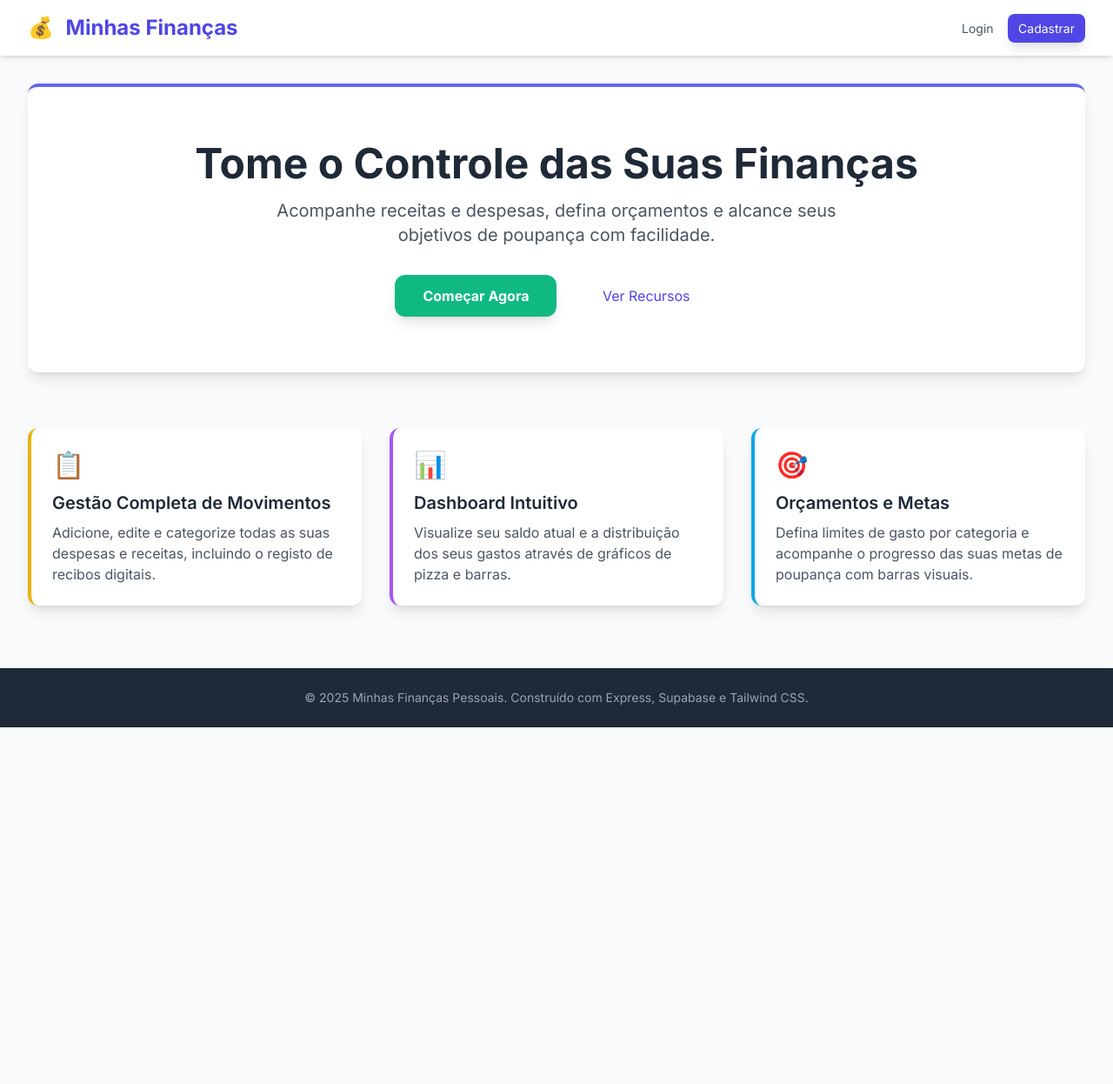
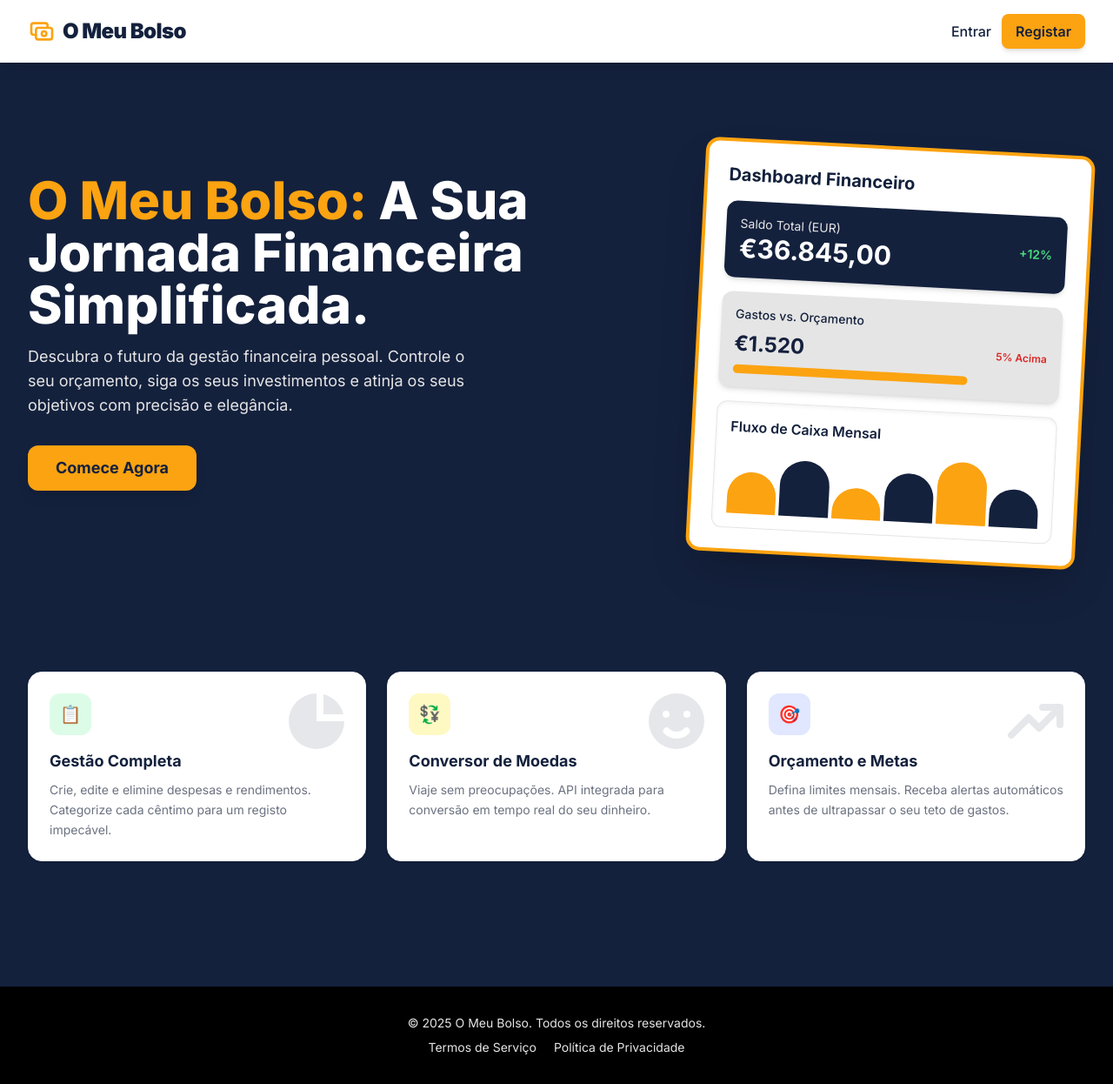
Before and after one commit to Nathan-DuarteGIT/O-Meu-Bolso, a website: page src/views/home.html in a window 1280 px wide. Shown: the whole page at 87% size. Before the commit the page ends 836 px from the top, so only its background shows below. Drawn offline with nearby package versions, Linux system fonts and the light colour scheme.

Commit message:
Ajusta e finaliza o layout do home.html

```diff
--- a/src/views/home.html
+++ b/src/views/home.html
@@ -1,101 +1,216 @@
 <!DOCTYPE html>
-<html lang="pt-BR">
+<html lang="pt-pt">
+
 <head>
     <meta charset="UTF-8">
     <meta name="viewport" content="width=device-width, initial-scale=1.0">
-    <!-- Título atualizado para 'Home' -->
-    <title>Minhas Finanças - Bem-Vindo</title>
-    <!-- Inclui o Tailwind CSS via CDN -->
+    <title>O Meu Bolso - O Futuro das Suas Finanças</title>
     <script src="https://cdn.tailwindcss.com"></script>
-    <!-- Configuração do Tailwind para usar cores e fontes customizadas se necessário -->
+    <link href="https://fonts.googleapis.com/css2?family=Inter:wght@100..900&display=swap" rel="stylesheet">
+    <style>
+        /* Define a fonte Inter como padrão */
+        body {
+            font-family: 'Inter', sans-serif;
+        }
+
+        /* Custom scrollbar styling for a cleaner look */
+        ::-webkit-scrollbar {
+            width: 8px;
+        }
+
+        ::-webkit-scrollbar-track {
+            background: #14213D;
+        }
+
+        ::-webkit-scrollbar-thumb {
+            background: #FCA311;
+            border-radius: 4px;
+        }
+    </style>
     <script>
+        // Configuração customizada do Tailwind para a paleta de cores
         tailwind.config = {
             theme: {
                 extend: {
-                    fontFamily: {
-                        sans: ['Inter', 'sans-serif'],
+                    colors: {
+                        // Paleta de Cores do Utilizador
+                        'navy': '#14213D',
+                        'gold': '#FCA311',
+                        'light-gray': '#E5E5E5',
+                        'white': '#FFFFFF',
+                        'black': '#000000',
                     },
                 }
             }
         }
     </script>
-    <style>
-        /* Define a fonte Inter globalmente */
-        @import url('https://fonts.googleapis.com/css2?family=Inter:wght@400;600;700&display=swap');
-    </style>
 </head>
-<body class="bg-gray-50 font-sans antialiased flex flex-col min-h-screen">
 
-    <!-- Cabeçalho (Header) -->
-    <header class="bg-white shadow-md">
+<body class="bg-navy text-white min-h-screen antialiased">
+
+    <header class="sticky top-0 z-50 bg-white shadow-lg">
         <div class="max-w-7xl mx-auto px-4 sm:px-6 lg:px-8 py-4 flex justify-between items-center">
-            <h1 class="text-2xl font-bold text-indigo-600">
-                <span class="mr-2">💰</span> Minhas Finanças
-            </h1>
-            <nav>
-                <a href="/login" class="text-gray-600 hover:text-indigo-600 px-3 py-2 rounded-md text-sm font-medium transition duration-150 ease-in-out">Login</a>
-                <a href="/register" class="bg-indigo-600 text-white hover:bg-indigo-700 px-3 py-2 rounded-lg text-sm font-medium transition duration-150 ease-in-out shadow-lg">Cadastrar</a>
-            </nav>
+            <div class="flex items-center space-x-2">
+                <svg class="w-8 h-8 text-gold" fill="none" stroke="currentColor" viewBox="0 0 24 24"
+                    xmlns="http://www.w3.org/2000/svg">
+                    <path stroke-linecap="round" stroke-linejoin="round" stroke-width="2"
+                        d="M17 9V7a2 2 0 00-2-2H5a2 2 0 00-2 2v6a2 2 0 002 2h2m2 4h10a2 2 0 002-2v-6a2 2 0 00-2-2H9a2 2 0 00-2 2v6a2 2 0 002 2zm7-5a2 2 0 11-4 0 2 2 0 014 0z">
+                    </path>
+                </svg>
+                <span class="text-navy text-2xl font-black tracking-tight">O Meu Bolso</span>
+            </div>
+
+            <div class="flex items-center space-x-3">
+                <a href="login.html"
+                    class="text-navy hidden sm:block font-medium hover:text-gold transition duration-200">Entrar</a>
+
+                <a href="register.html"
+                    class="bg-gold text-navy font-semibold px-4 py-2 rounded-lg shadow-md hover:bg-opacity-90 transition duration-300">
+                    Registar
+                </a>
+            </div>
+
+            <button class="md:hidden text-navy p-2 rounded-md hover:bg-light-gray">
+                <svg class="w-6 h-6" fill="none" stroke="currentColor" viewBox="0 0 24 24"
+                    xmlns="http://www.w3.org/2000/svg">
+                    <path stroke-linecap="round" stroke-linejoin="round" stroke-width="2" d="M4 6h16M4 12h16m-7 6h7">
+                    </path>
+                </svg>
+            </button>
         </div>
     </header>
 
-    <!-- Conteúdo Principal -->
-    <main class="flex-grow p-4 sm:p-6 lg:p-8">
-        <div class="max-w-7xl mx-auto">
+    <main class="max-w-7xl mx-auto px-4 sm:px-6 lg:px-8 py-16 md:py-24">
+        <div class="flex flex-col lg:flex-row items-center justify-between gap-12">
 
-            <!-- Hero Section / Landing Message -->
-            <section class="text-center py-16 bg-white rounded-xl shadow-lg mb-8 border-t-4 border-indigo-500">
-                <h2 class="text-4xl sm:text-5xl font-extrabold text-gray-800 mb-4">
-                    Tome o Controle das Suas Finanças
-                </h2>
-                <p class="text-xl text-gray-600 mb-8 max-w-2xl mx-auto">
-                    Acompanhe receitas e despesas, defina orçamentos e alcance seus objetivos de poupança com facilidade.
+            <div class="lg:w-1/2 text-center lg:text-left">
+                <h1 class="text-5xl md:text-6xl font-extrabold leading-tight mb-4">
+                    <span class="text-gold">O Meu Bolso:</span> A Sua Jornada Financeira Simplificada.
+                </h1>
+                <p class="text-light-gray text-lg mb-8 max-w-lg mx-auto lg:mx-0">
+                    Descubra o futuro da gestão financeira pessoal. Controle o seu orçamento, siga os seus investimentos
+                    e atinja os seus objetivos com precisão e elegância.
                 </p>
-                <div class="space-x-4">
-                    <button onclick="window.location.href='/register'" class="bg-emerald-500 hover:bg-emerald-600 text-white font-bold py-3 px-8 rounded-xl shadow-lg transition duration-300 transform hover:scale-105">
-                        Começar Agora
-                    </button>
-                    <a href="#features" class="text-indigo-600 hover:text-indigo-700 font-medium py-3 px-8 transition duration-300">
-                        Ver Recursos
+
+                <div class="flex justify-center lg:justify-start space-x-4 mb-12">
+                    <a href="register.html"
+                        class="bg-gold text-navy text-lg font-bold px-8 py-3 rounded-xl shadow-lg hover:bg-opacity-90 transition duration-300 transform hover:scale-[1.02]">
+                        Comece Agora
                     </a>
+
                 </div>
-            </section>
+            </div>
 
-            <!-- Feature Highlights Section -->
-            <section id="features" class="grid md:grid-cols-3 gap-8 pt-8">
+            <div class="lg:w-1/2 relative flex justify-center lg:justify-end">
+                <div
+                    class="bg-white rounded-2xl shadow-2xl p-6 w-full max-w-md border-4 border-gold transform rotate-3 hover:rotate-0 transition duration-500 ease-in-out">
+                    <h3 class="text-navy text-xl font-bold mb-4">Dashboard Financeiro</h3>
+                    <div class="space-y-4">
+                        <div class="bg-navy text-white p-4 rounded-xl shadow-md flex justify-between items-center">
+                            <div>
+                                <p class="text-sm text-light-gray">Saldo Total (EUR)</p>
+                                <p class="text-3xl font-bold">€36.845,00</p>
+                            </div>
+                            <span class="text-green-400 text-sm font-semibold">+12%</span>
+                        </div>
 
-                <!-- Feature 1: Gestão de Transações -->
-                <div class="bg-white p-6 rounded-xl shadow-lg border-l-4 border-yellow-500 hover:shadow-xl transition duration-300">
-                    <div class="text-3xl text-yellow-500 mb-3">📋</div>
-                    <h3 class="text-xl font-semibold text-gray-800 mb-2">Gestão Completa de Movimentos</h3>
-                    <p class="text-gray-600">Adicione, edite e categorize todas as suas despesas e receitas, incluindo o registo de recibos digitais.</p>
+                        <div class="bg-light-gray text-navy p-4 rounded-xl shadow-md">
+                            <p class="text-sm font-medium">Gastos vs. Orçamento</p>
+                            <div class="flex justify-between items-center mt-2">
+                                <p class="text-2xl font-bold">€1.520</p>
+                                <p class="text-xs text-red-600 font-semibold">5% Acima</p>
+                            </div>
+
+                            <div class="w-full bg-light-gray rounded-full h-2.5 mt-2">
+                                <div class="bg-gold h-2.5 rounded-full" style="width: 75%"></div>
+                            </div>
+                        </div>
+
+                        <div class="bg-white p-4 rounded-xl shadow-inner border border-light-gray">
+                            <p class="text-navy font-semibold mb-2">Fluxo de Caixa Mensal</p>
+                            <div class="flex items-end h-20 space-x-1">
+                                <div class="w-1/6 bg-gold rounded-t-full" style="height: 60%"></div>
+                                <div class="w-1/6 bg-navy rounded-t-full" style="height: 80%"></div>
+                                <div class="w-1/6 bg-gold rounded-t-full" style="height: 45%"></div>
+                                <div class="w-1/6 bg-navy rounded-t-full" style="height: 70%"></div>
+                                <div class="w-1/6 bg-gold rounded-t-full" style="height: 90%"></div>
+                                <div class="w-1/6 bg-navy rounded-t-full" style="height: 55%"></div>
+                            </div>
+                        </div>
+                    </div>
+                </div>
+            </div>
+        </div>
+
+        <div class="grid grid-cols-1 md:grid-cols-3 gap-6 w-full mt-32">
+
+            <div class="bg-white p-6 rounded-2xl shadow border border-gray-100 relative overflow-hidden">
+                <div class="absolute top-0 right-0 p-4 opacity-10">
+                    <svg class="w-20 h-20 text-navy" fill="currentColor" viewBox="0 0 20 20">
+                        <path d="M2 10a8 8 0 018-8v8h8a8 8 0 11-16 0z"></path>
+                        <path d="M12 2.252A8.014 8.014 0 0117.748 8H12V2.252z"></path>
+                    </svg>
                 </div>
 
-                <!-- Feature 2: Dashboard -->
-                <div class="bg-white p-6 rounded-xl shadow-lg border-l-4 border-purple-500 hover:shadow-xl transition duration-300">
-                    <div class="text-3xl text-purple-500 mb-3">📊</div>
-                    <h3 class="text-xl font-semibold text-gray-800 mb-2">Dashboard Intuitivo</h3>
-                    <p class="text-gray-600">Visualize seu saldo atual e a distribuição dos seus gastos através de gráficos de pizza e barras.</p>
+                <div class="w-12 h-12 bg-green-100 rounded-xl flex items-center justify-center mb-4 text-xl">
+                    📋
+                </div>
+                <h3 class="text-lg font-bold mb-2 text-navy">Gestão Completa</h3>
+                <p class="text-gray-500 text-sm leading-relaxed">
+                    Crie, edite e elimine despesas e rendimentos. Categorize cada cêntimo para um registo impecável.
+                </p>
+            </div>
+
+            <div class="bg-white p-6 rounded-2xl shadow border border-gray-100 relative overflow-hidden">
+                <div class="absolute top-0 right-0 p-4 opacity-10">
+                    <svg class="w-20 h-20 text-navy" fill="currentColor" viewBox="0 0 20 20">
+                        <path fill-rule="evenodd"
+                            d="M10 18a8 8 0 100-16 8 8 0 000 16zM7 9a1 1 0 100-2 1 1 0 000 2zm7-1a1 1 0 11-2 0 1 1 0 012 0zm-.464 5.535a1 1 0 10-1.415-1.414 3 3 0 01-4.242 0 1 1 0 00-1.415 1.414 5 5 0 007.072 0z"
+                            clip-rule="evenodd"></path>
+                    </svg>
                 </div>
 
-                <!-- Feature 3: Orçamento e Poupança -->
-                <div class="bg-white p-6 rounded-xl shadow-lg border-l-4 border-sky-500 hover:shadow-xl transition duration-300">
-                    <div class="text-3xl text-sky-500 mb-3">🎯</div>
-                    <h3 class="text-xl font-semibold text-gray-800 mb-2">Orçamentos e Metas</h3>
-                    <p class="text-gray-600">Defina limites de gasto por categoria e acompanhe o progresso das suas metas de poupança com barras visuais.</p>
+                <div class="w-12 h-12 bg-yellow-100 rounded-xl flex items-center justify-center mb-4 text-xl">
+                    💱
+                </div>
+                <h3 class="text-lg font-bold mb-2 text-navy">Conversor de Moedas</h3>
+                <p class="text-gray-500 text-sm leading-relaxed">
+                    Viaje sem preocupações. API integrada para conversão em tempo real do seu dinheiro.
+                </p>
+            </div>
+
+            <div class="bg-white p-6 rounded-2xl shadow border border-gray-100 relative overflow-hidden">
+                <div class="absolute top-0 right-0 p-4 opacity-10">
+                    <svg class="w-20 h-20 text-navy" fill="currentColor" viewBox="0 0 20 20">
+                        <path fill-rule="evenodd"
+                            d="M12 7a1 1 0 110-2h5a1 1 0 011 1v5a1 1 0 11-2 0V8.414l-4.293 4.293a1 1 0 01-1.414 0L8 10.414l-4.293 4.293a1 1 0 01-1.414-1.414l5-5a1 1 0 011.414 0L11 10.586 14.586 7H12z"
+                            clip-rule="evenodd"></path>
+                    </svg>
                 </div>
 
-            </section>
+                <div class="w-12 h-12 bg-indigo-100 rounded-xl flex items-center justify-center mb-4 text-xl">
+                    🎯
+                </div>
+                <h3 class="text-lg font-bold mb-2 text-navy">Orçamento e Metas</h3>
+                <p class="text-gray-500 text-sm leading-relaxed">
+                    Defina limites mensais. Receba alertas automáticos antes de ultrapassar o seu teto de gastos.
+                </p>
+            </div>
 
         </div>
+
     </main>
 
-    <!-- Rodapé (Footer) -->
-    <footer class="bg-gray-800 text-white mt-10">
-        <div class="max-w-7xl mx-auto px-4 sm:px-6 lg:px-8 py-6 text-center text-sm text-gray-400">
-            &copy; 2025 Minhas Finanças Pessoais. Construído com Express, Supabase e Tailwind CSS.
+    <footer class="bg-black py-8 mt-12">
+        <div class="max-w-7xl mx-auto px-4 sm:px-6 lg:px-8 text-center text-light-gray text-sm">
+            <p>&copy; 2025 O Meu Bolso. Todos os direitos reservados.</p>
+            <div class="mt-2 space-x-4">
+                <a href="#" class="hover:text-gold transition duration-200">Termos de Serviço</a>
+                <a href="#" class="hover:text-gold transition duration-200">Política de Privacidade</a>
+            </div>
         </div>
     </footer>
 
 </body>
+
 </html>
```
